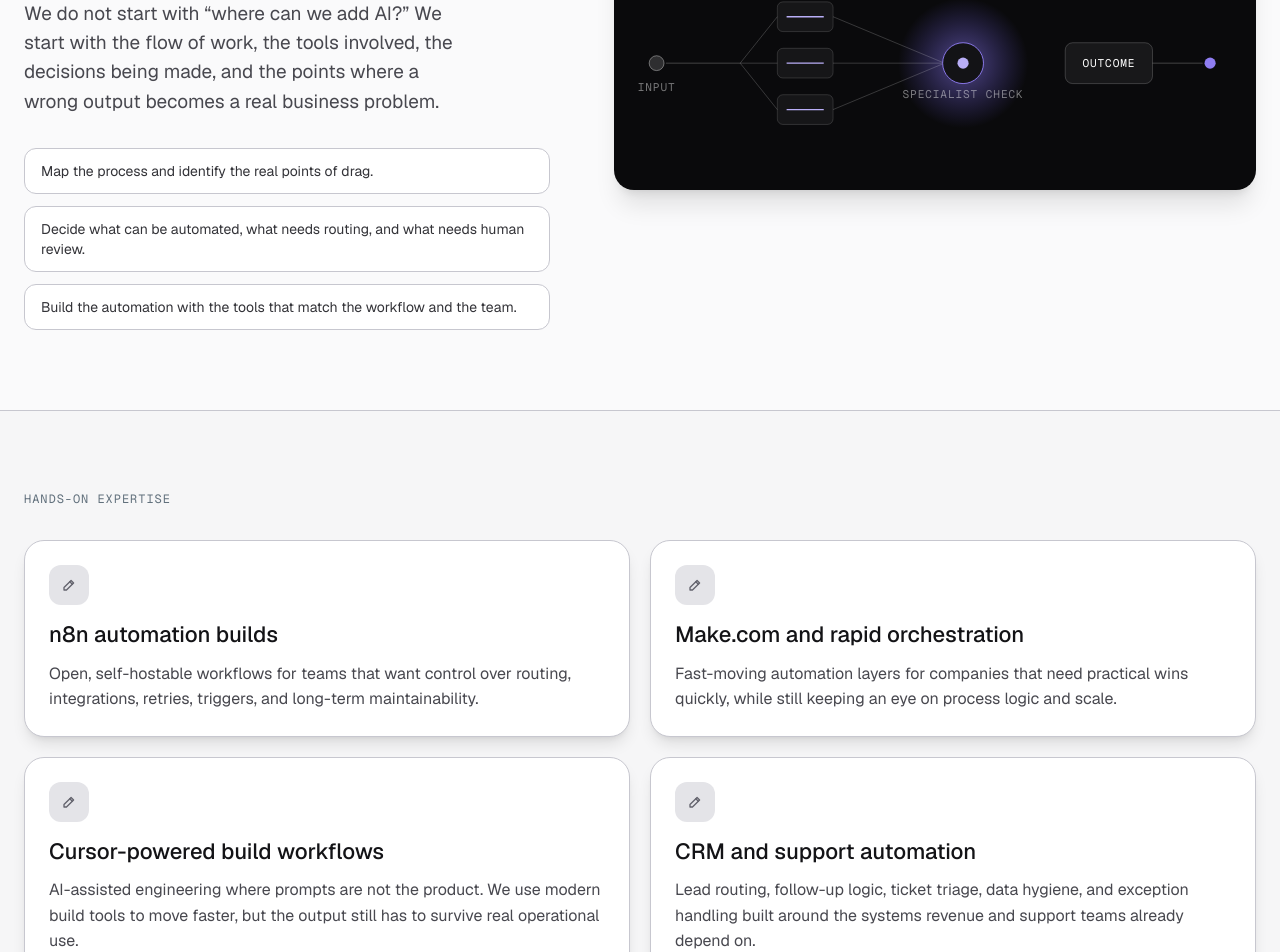
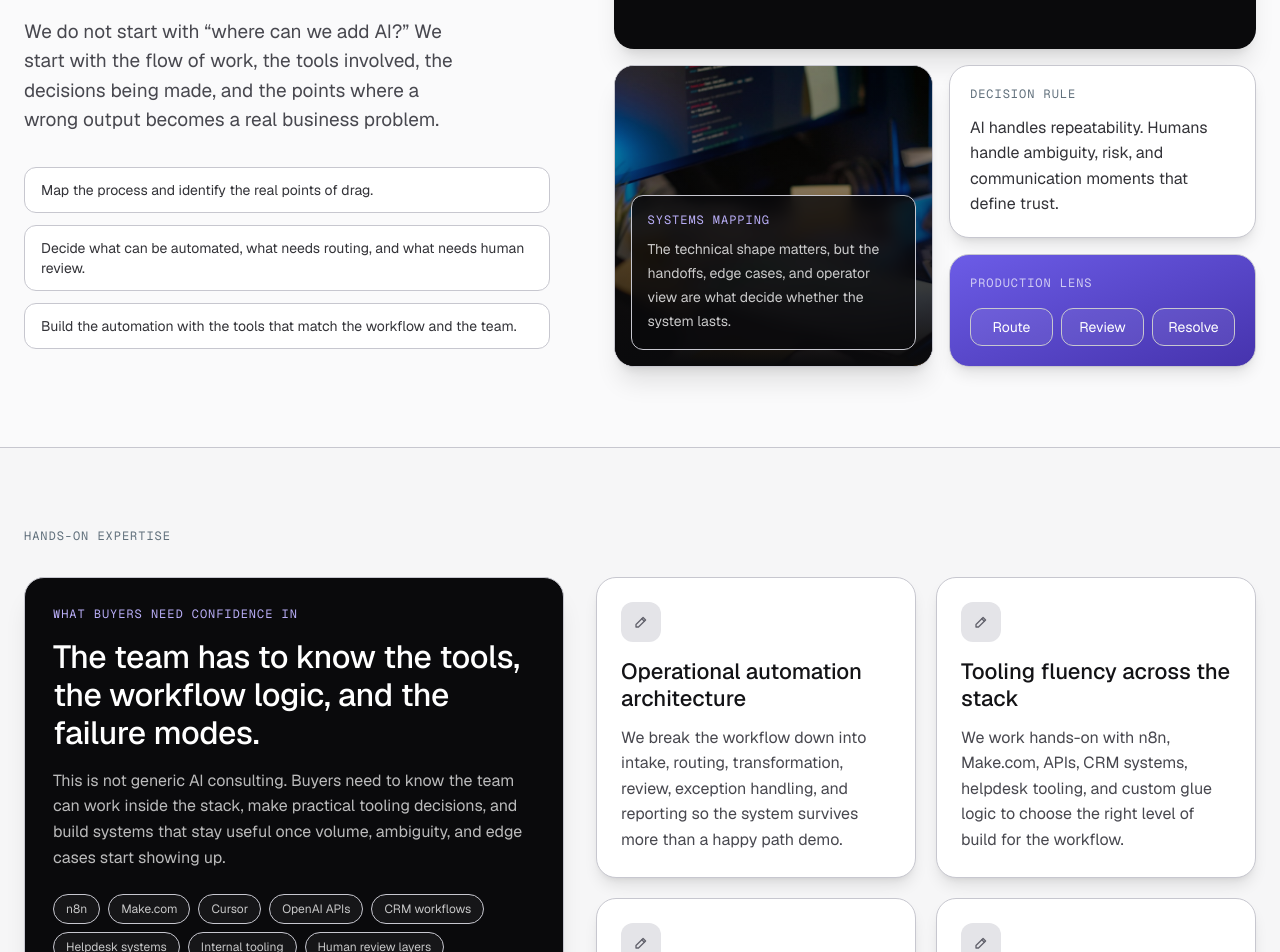
Before and after one commit to raptric/raptric.com, a Next.js app: page /ai-automation in a window 1280 px wide. Shown: the part 1799-2751 px from the top of the page. Built offline with nearby package versions, Linux system fonts and the light colour scheme.

Commit message:
Strengthen AI automation supporting sections

```diff
--- a/app/ai-automation/page.tsx
+++ b/app/ai-automation/page.tsx
@@ -55,20 +55,20 @@
 
 const EXPERTISE = [
   {
-    title: "n8n automation builds",
-    body: "Open, self-hostable workflows for teams that want control over routing, integrations, retries, triggers, and long-term maintainability.",
+    title: "Operational automation architecture",
+    body: "We break the workflow down into intake, routing, transformation, review, exception handling, and reporting so the system survives more than a happy path demo.",
   },
   {
-    title: "Make.com and rapid orchestration",
-    body: "Fast-moving automation layers for companies that need practical wins quickly, while still keeping an eye on process logic and scale.",
+    title: "Tooling fluency across the stack",
+    body: "We work hands-on with n8n, Make.com, APIs, CRM systems, helpdesk tooling, and custom glue logic to choose the right level of build for the workflow.",
   },
   {
-    title: "Cursor-powered build workflows",
-    body: "AI-assisted engineering where prompts are not the product. We use modern build tools to move faster, but the output still has to survive real operational use.",
+    title: "AI plus human review design",
+    body: "We define confidence boundaries, specialist checkpoints, and escalation paths so AI helps throughput without quietly degrading trust or quality.",
   },
   {
-    title: "CRM and support automation",
-    body: "Lead routing, follow-up logic, ticket triage, data hygiene, and exception handling built around the systems revenue and support teams already depend on.",
+    title: "Build speed with engineering discipline",
+    body: "Modern tools like Cursor can accelerate delivery, but the real advantage comes from engineers who understand production logic, edge cases, and operational consequences.",
   },
 ];
 
@@ -98,6 +98,21 @@
   "Hands-on with the tooling, not just strategy language.",
   "Built around live workflows and exception paths, not happy-path diagrams.",
   "Structured for traffic, conversion, and actual operational adoption.",
+];
+
+const SALES_SIGNALS = [
+  {
+    title: "Where buyers usually start",
+    body: "Lead routing, support triage, workflow automation, CRM follow-up, and back-office process cleanup are the most common starting points because the business pain is already visible there.",
+  },
+  {
+    title: "What makes these systems stick",
+    body: "Clear ownership, operator visibility, escalation design, and process fit. The automation only lasts when the people around it can trust it.",
+  },
+  {
+    title: "How this turns into revenue impact",
+    body: "Faster response, fewer dropped requests, better use of specialist time, cleaner routing, and less manual drag across the sales and support cycle.",
+  },
 ];
 
 const FAQS = [
@@ -263,8 +278,48 @@
                 ))}
               </div>
             </div>
+            <div className="grid gap-4">
               <div className="overflow-hidden rounded-[var(--radius-lg)] bg-ink-950 p-6 shadow-xl">
                 <WorkflowGraph className="h-auto w-full" />
+              </div>
+              <div className="grid gap-4 md:grid-cols-[1.02fr_0.98fr]">
+                <div className="relative overflow-hidden rounded-[var(--radius-lg)] border border-ink-200 bg-ink-950 shadow-xl">
+                  <Image
+                    src="/photos/step-build.jpg"
+                    alt="AI automation systems being mapped across tools and operators"
+                    fill
+                    sizes="(min-width: 768px) 24vw, 90vw"
+                    className="object-cover opacity-84"
+                  />
+                  <div className="absolute inset-0 bg-gradient-to-t from-ink-950 via-ink-950/38 to-transparent" />
+                  <div className="absolute bottom-4 left-4 right-4 rounded-[var(--radius-md)] border border-mist-50/12 bg-ink-950/78 p-4 backdrop-blur">
+                    <p className="label text-signal-300">Systems mapping</p>
+                    <p className="mt-2 text-sm leading-6 text-mist-50/78">
+                      The technical shape matters, but the handoffs, edge cases,
+                      and operator view are what decide whether the system lasts.
+                    </p>
+                  </div>
+                </div>
+                <div className="grid gap-4">
+                  <div className="rounded-[var(--radius-lg)] border border-ink-200 bg-mist-50 p-5 shadow-lg">
+                    <p className="label text-slate-500">Decision rule</p>
+                    <p className="mt-3 text-body text-ink-700">
+                      AI handles repeatability. Humans handle ambiguity, risk,
+                      and communication moments that define trust.
+                    </p>
+                  </div>
+                  <div className="rounded-[var(--radius-lg)] border border-ink-200 bg-gradient-to-br from-signal-500 to-signal-700 p-5 text-white shadow-lg">
+                    <p className="label text-white/70">Production lens</p>
+                    <div className="mt-4 grid grid-cols-3 gap-2 text-sm">
+                      {["Route", "Review", "Resolve"].map((item) => (
+                        <div key={item} className="rounded-md border border-white/12 bg-white/8 px-3 py-2 text-center">
+                          {item}
+                        </div>
+                      ))}
+                    </div>
+                  </div>
+                </div>
+              </div>
             </div>
           </div>
         </Container>
@@ -273,6 +328,29 @@
       <section className="border-b border-ink-200 bg-mist-200/60">
         <Container className="py-16 md:py-20">
           <Eyebrow className="mb-8">Hands-on expertise</Eyebrow>
+          <div className="grid gap-8 lg:grid-cols-[0.9fr_1.1fr] lg:items-start">
+            <div className="rounded-[var(--radius-lg)] border border-ink-200 bg-ink-950 p-7 text-mist-50 shadow-xl">
+              <p className="label text-signal-300">What buyers need confidence in</p>
+              <h2 className="mt-4 text-h2 font-medium">
+                The team has to know the tools, the workflow logic, and the failure modes.
+              </h2>
+              <p className="mt-4 text-body text-mist-50/72">
+                This is not generic AI consulting. Buyers need to know the team
+                can work inside the stack, make practical tooling decisions, and
+                build systems that stay useful once volume, ambiguity, and edge
+                cases start showing up.
+              </p>
+              <div className="mt-6 flex flex-wrap gap-2">
+                {TOOL_STACK.map((item) => (
+                  <span
+                    key={item}
+                    className="rounded-full border border-white/10 bg-white/5 px-3 py-1.5 text-xs text-mist-50/76"
+                  >
+                    {item}
+                  </span>
+                ))}
+              </div>
+            </div>
             <div className="grid gap-5 md:grid-cols-2">
               {EXPERTISE.map((item) => (
                 <div key={item.title} className="rounded-[var(--radius-lg)] border border-ink-200 bg-mist-50 p-6 shadow-lg">
@@ -282,17 +360,28 @@
                 </div>
               ))}
             </div>
+          </div>
         </Container>
       </section>
 
       <section className="border-b border-ink-200">
         <Container className="py-16 md:py-20">
-          <div className="grid gap-10 md:grid-cols-[0.84fr_1.16fr] md:gap-16">
+          <div className="grid gap-10 md:grid-cols-[0.78fr_1.22fr] md:items-center md:gap-16">
             <div>
               <Eyebrow className="mb-4">Why buyers reach out</Eyebrow>
               <h2 className="text-h2 font-semibold text-ink-900">
                 The gap is usually not tooling. It is structure.
               </h2>
+              <div className="mt-8 rounded-[var(--radius-lg)] border border-ink-200 bg-ink-950 p-5 text-mist-50 shadow-xl">
+                <p className="label text-signal-300">Typical pattern</p>
+                <div className="mt-4 grid gap-3">
+                  {["Tool bought", "Workflow patched", "Volume grows", "System breaks"].map((item) => (
+                    <div key={item} className="rounded-md border border-white/10 bg-white/5 px-3 py-2 text-sm text-mist-50/76">
+                      {item}
+                    </div>
+                  ))}
+                </div>
+              </div>
             </div>
             <div className="grid gap-4">
               {BUYER_PROBLEMS.map((item, index) => (
@@ -324,21 +413,37 @@
       <section className="border-b border-ink-200">
         <Container className="py-16 md:py-20">
           <Eyebrow className="mb-6">Why Raptric</Eyebrow>
+          <div className="grid gap-8 lg:grid-cols-[0.86fr_1.14fr] lg:items-center">
+            <div className="relative overflow-hidden rounded-[var(--radius-lg)] border border-ink-200 shadow-xl">
+              <Image
+                src="/photos/hero-team.jpg"
+                alt="Raptric team working hands-on with automation systems"
+                fill
+                sizes="(min-width: 1024px) 26vw, 90vw"
+                className="object-cover"
+              />
+              <div className="absolute inset-0 bg-gradient-to-t from-ink-950/74 via-ink-950/14 to-transparent" />
+              <div className="absolute bottom-4 left-4 right-4 rounded-[var(--radius-md)] border border-mist-50/12 bg-ink-950/78 p-4 backdrop-blur">
+                <p className="label text-signal-300">Execution posture</p>
+                <p className="mt-2 text-sm leading-6 text-mist-50/78">
+                  Built by a team that works inside automation systems, not just around the messaging of them.
+                </p>
+              </div>
+            </div>
             <div className="grid gap-3">
               {PROOF_POINTS.map((item) => (
-              <div key={item} className="flex items-center gap-3 rounded-[var(--radius-md)] border border-ink-200 bg-mist-50 px-4 py-3">
+                <div key={item} className="flex items-center gap-3 rounded-[var(--radius-md)] border border-ink-200 bg-mist-50 px-4 py-4">
                   <IconBadge Icon={CheckIcon} variant="muted" className="h-8 w-8 shrink-0" />
                   <p className="text-body text-ink-700">{item}</p>
                 </div>
               ))}
+              {SALES_SIGNALS.map((item) => (
+                <div key={item.title} className="rounded-[var(--radius-md)] border border-ink-200 bg-mist-50 p-5">
+                  <p className="label text-signal-600">{item.title}</p>
+                  <p className="mt-3 text-body text-ink-700">{item.body}</p>
                 </div>
-          <div className="mt-10 rounded-[var(--radius-lg)] border border-ink-200 bg-gradient-to-br from-mist-50 to-mist-100 p-6 shadow-lg">
-            <p className="label text-slate-500">Next proof layer</p>
-            <p className="mt-3 text-body-lg text-ink-700">
-              Solutions like DentOS, LinkOS, EOS, and Voice AI can later act as
-              proof of work and case-study style examples of how our AI
-              automation capabilities get packaged into operational systems.
-            </p>
+              ))}
+            </div>
           </div>
         </Container>
       </section>
```
Lines whose indentation alone changed are shown as unchanged.
